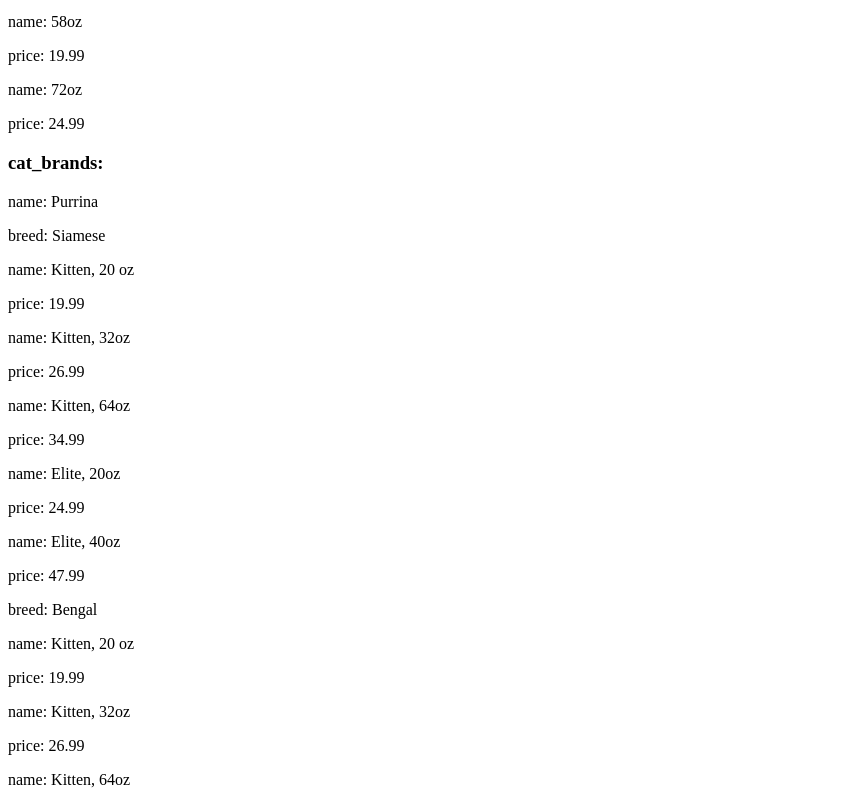
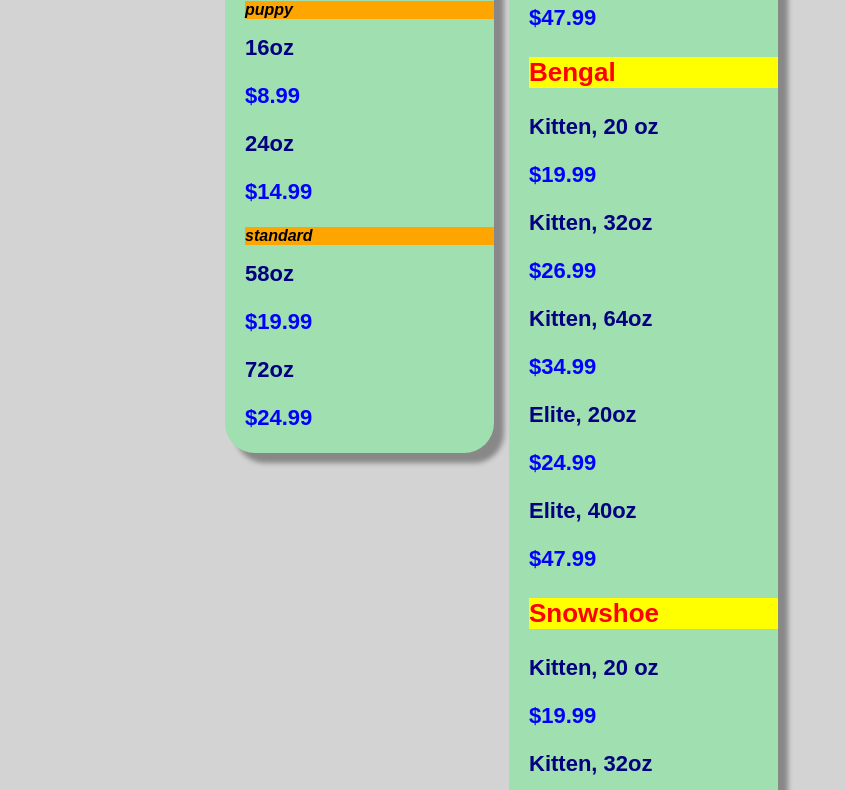
Before and after one commit to nss-day-cohort-14/spa-pet-food-project-danrday, a plain HTML site: page index.html in a window 1280 px wide. Shown: the part 658-1448 px from the top of the page, without its empty margins (0-845 px from the left). Drawn offline with Linux system fonts and the light colour scheme.

Commit message:
added css

```diff
--- a/catfood.json
+++ b/catfood.json
@@ -1,7 +1,7 @@
 {
-  "cat_brands": [
+  "Cat Brands": [
     {
-      "name": "Purrina",
+      "Brand": "Purrina",
       "breeds": [
         {
           "breed": "Siamese",
--- a/food.js
+++ b/food.js
@@ -9,8 +9,24 @@ function parseAfterLoaded() {
   function breakDownJSON (y) {
     for (var x in y) {
       var newVar = y[x];
-      if (newVar.constructor !== Array && newVar.constructor !== Object) {
-        newHTML += `<p>${x}: ${newVar}</p>`;
+
+      if (x === "breed") {
+        newHTML += `<p class="breed">${newVar}</p>`;
+      }
+      else if (x === "type") {
+        newHTML += `<p class="bold">${newVar}</p>`;
+      }
+      else if (x === "name") {
+        newHTML += `<p class="bolder">${newVar}</p>`;
+      }
+       else if (x === "price") {
+        newHTML += `<p class="price">$${newVar}</p>`;
+      }
+      else if (x === "Brand") {
+        newHTML += `<p class="brand">${newVar}</p>`;
+      }
+       else if (newVar.constructor !== Array && newVar.constructor !== Object) {
+        newHTML += `<p><p class="bold">${x}:</p> ${newVar}</p>`;
       } else {
           breakDownJSON(newVar);
         }
--- a/food.json
+++ b/food.json
@@ -1,7 +1,7 @@
 {
-  "dog_brands": [
+  "Dog Brands": [
     {
-      "name": "Chuck wagon",
+      "Brand": "Chuck wagon",
       "types": [
         {
           "type": "all_natural",
@@ -32,7 +32,7 @@
       ]
     },
     {
-      "name": "Purina",
+      "Brand": "Purina",
       "types": [
         {
           "type": "puppy",
--- a/index.html
+++ b/index.html
@@ -4,14 +4,16 @@
   <meta charset="utf-8">
   <meta http-equiv="X-UA-Compatible" content="IE=edge">
   <title>Pet Food</title>
-  <link rel="stylesheet" href="">
+  <link rel="stylesheet" href="styles.css">
 </head>
 <body>
 
+<div id="mainContainer">
 <div id="dogFood"></div>
 
 
 <div id="catFood"></div>
+</div>
 
   <script src="food.js"></script>
 </body>
--- /dev/null
+++ b/styles.css
@@ -0,0 +1,82 @@
+body {
+  margin: 0;
+  top: 0;
+  right: 0;
+  bottom: 0;
+  left: 0;
+  background-color: #d3d3d3;
+  font-family: Sans-Serif;
+}
+
+#mainContainer {
+  /*background-color: #9fdfb0;*/
+  /*height: 480px;*/
+  width: 830px;
+  margin: auto;
+  margin-top: 2.8%;
+  border-radius: 3px;
+}
+
+.bold {
+  font-weight: bold;
+  /*display: inline;*/
+  font-style: italic;
+  background-color: orange;
+}
+
+.bolder {
+  font-weight: bolder;
+  font-size: 22px;
+  color: #000080;
+  display: inline;
+}
+
+.price {
+  font-weight: bolder;
+  font-size: 22px;
+  color: blue;
+  /*display: inline;*/
+}
+
+.breed {
+  font-weight: bolder;
+  font-size: 26px;
+  color: red;
+  background-color: yellow;
+  /*display: inline;*/
+}
+
+
+.brand {
+  font-weight: bolder;
+  font-size: 23px;
+  color: #FFFFFF;
+  display: inline;
+  background-color: green;
+  border-radius: 10px;
+  border: 5px dotted orange;
+}
+
+#dogFood {
+  background-color: #9fdfb0;
+  border-radius: 30px;
+  width: 30%;
+  float: left;
+  box-shadow: 10px 10px 5px #888888;
+  padding-left: 20px;
+}
+
+#catFood {
+  background-color: #9fdfb0;
+  border-radius: 30px;
+  width: 30%;
+  display: inline-block;
+   box-shadow: 10px 10px 5px #888888;
+   margin-left: 15px;
+   padding-left: 20px;
+}
+
+h3 {
+  font-size: 27px;
+  color: #BF5FFF;
+}
```
